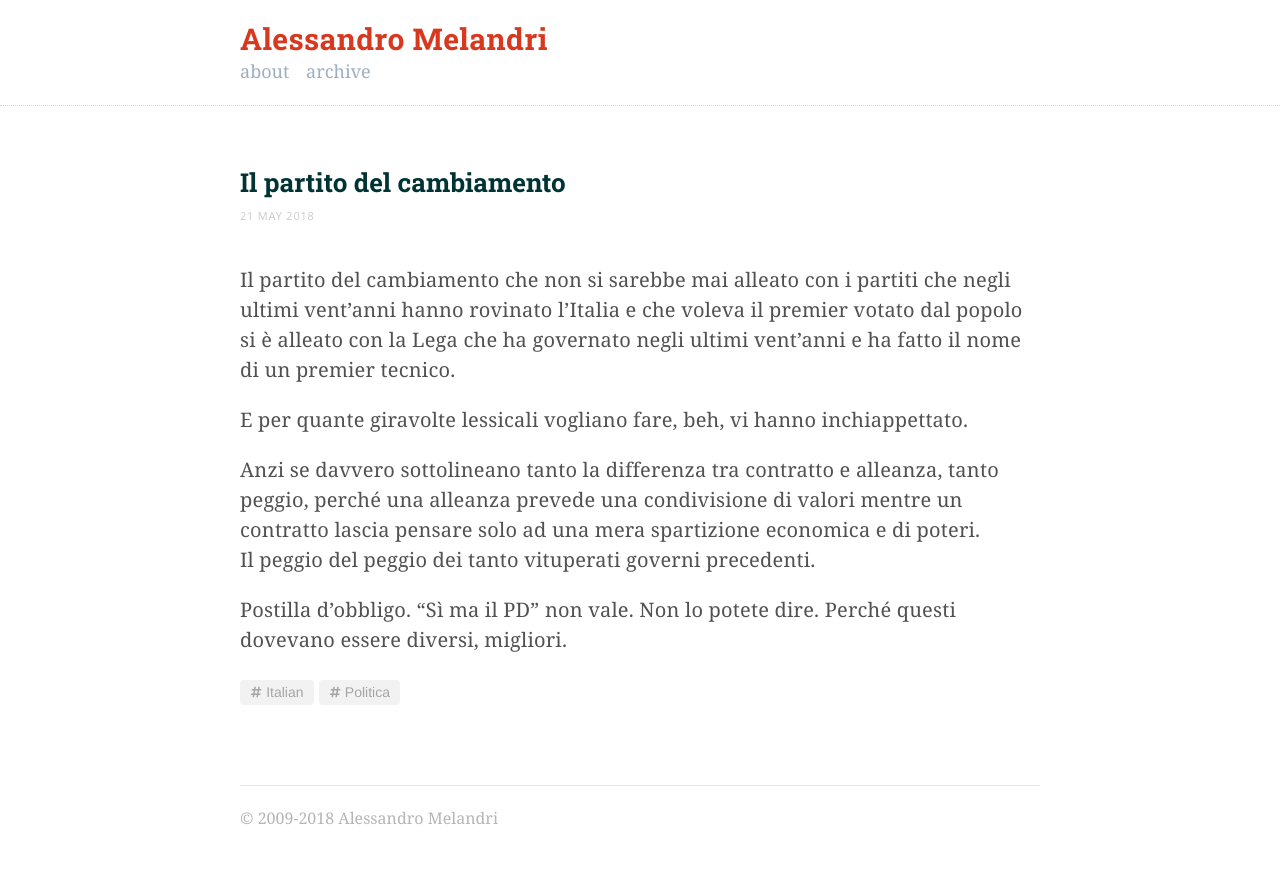
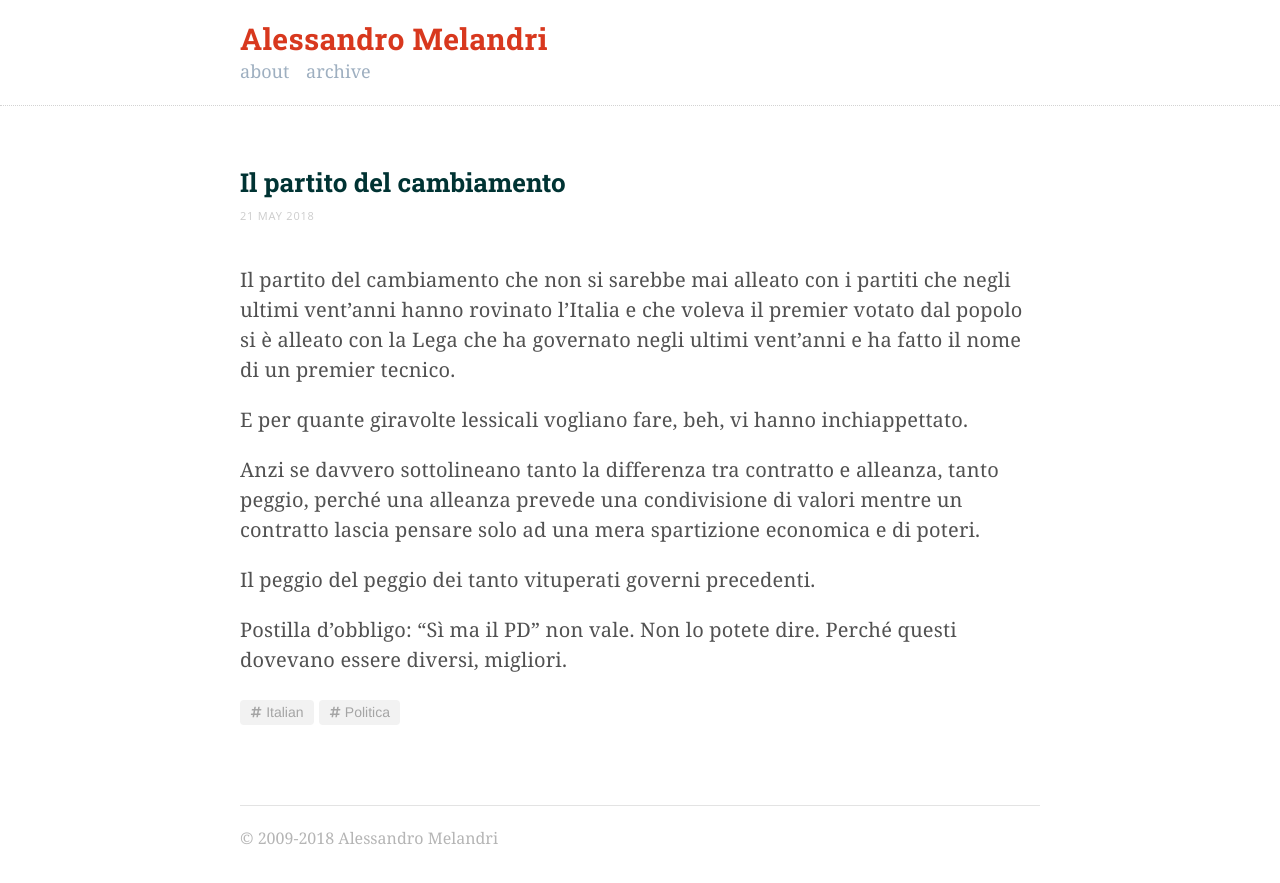
Before and after one commit to amelandri/amelandri.github.io, a Jekyll site: the page built from _posts/2018-05-21-il-partito-del-cambiamento.md, in a window 1280 px wide. Shown: the top 883 px of the page. Built offline with Jekyll 4.4.1, drawn with Linux system fonts in a browser that asks for light colours; nearby versions of some CDN libraries; comment, search, counter and statistics services are not loaded.

Commit message:
Correzioni di battitura

```diff
--- a/_posts/2018-05-21-il-partito-del-cambiamento.md
+++ b/_posts/2018-05-21-il-partito-del-cambiamento.md
@@ -11,6 +11,7 @@
 E per quante giravolte lessicali vogliano fare, beh, vi hanno inchiappettato.
 
 Anzi se davvero sottolineano tanto la differenza tra contratto e alleanza, tanto peggio, perché una alleanza prevede una condivisione di valori mentre un contratto lascia pensare solo ad una mera spartizione economica e di poteri.
+
 Il peggio del peggio dei tanto vituperati governi precedenti.
 
-Postilla d'obbligo. "Sì ma il PD" non vale. Non lo potete dire. Perché questi dovevano essere diversi, migliori.
+Postilla d'obbligo: "Sì ma il PD" non vale. Non lo potete dire. Perché questi dovevano essere diversi, migliori.
```
